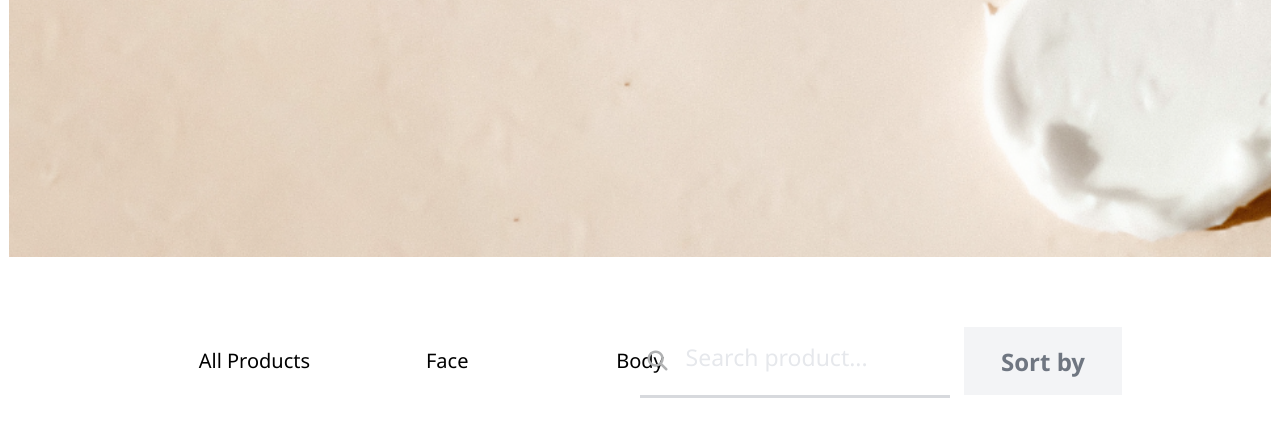
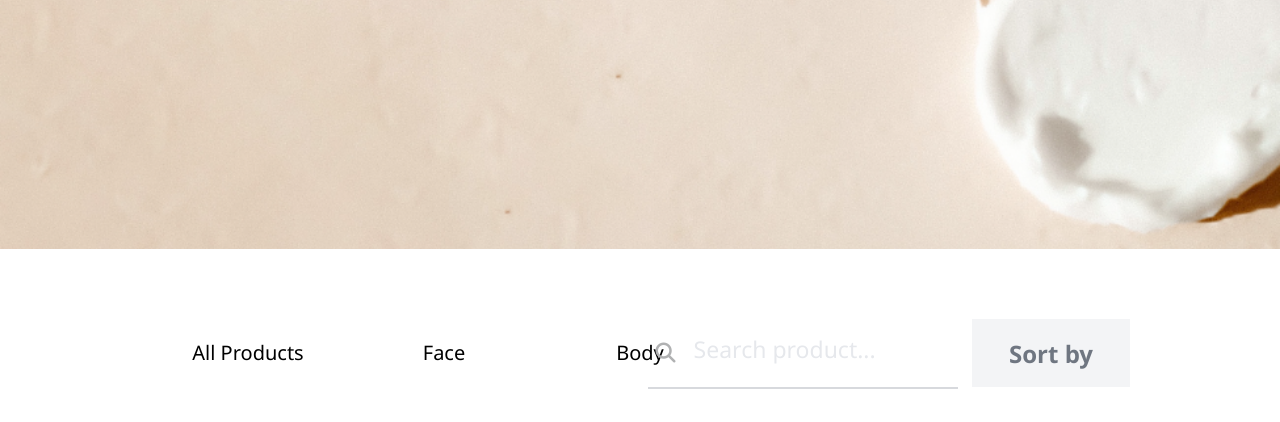
Before and after one commit to hegoplay/Bootrap, a plain HTML site: page indexa.html in a window 1280 px wide. Shown: the part 335-757 px from the top of the page. Drawn offline with Linux system fonts and the light colour scheme; some icons are missing.

Commit message:
concise search box style and margin body :0

```diff
--- a/indexa.html
+++ b/indexa.html
@@ -11,7 +11,9 @@
         * {
             font-family: 'Segoe UI', Tahoma, Geneva, Verdana, sans-serif;
         }
-
+        body{
+            margin:0;
+        }
         #menu-container {
             display: flex;
             justify-content: space-around;
@@ -61,7 +63,7 @@
 
         #background {
             background-image: url("src/img/Background.png");
-            width: 99.9%;
+            width: 100%;
             height: 512px;
             background-repeat: no-repeat;
             background-size: cover;
@@ -158,11 +160,9 @@
             display: flex;
             height: 68px;
             width: 310px;
-            border-style: solid;
-            border-color:#d7d9dd ;
-            border-top: 0px;
-            border-left: 0px;
-            border-right: 0px;
+
+            border:none;
+            border-bottom: 2px solid #d7d9dd ;
             justify-content: space-around;
             align-items: center;
             margin-right: 1.6%;
```
